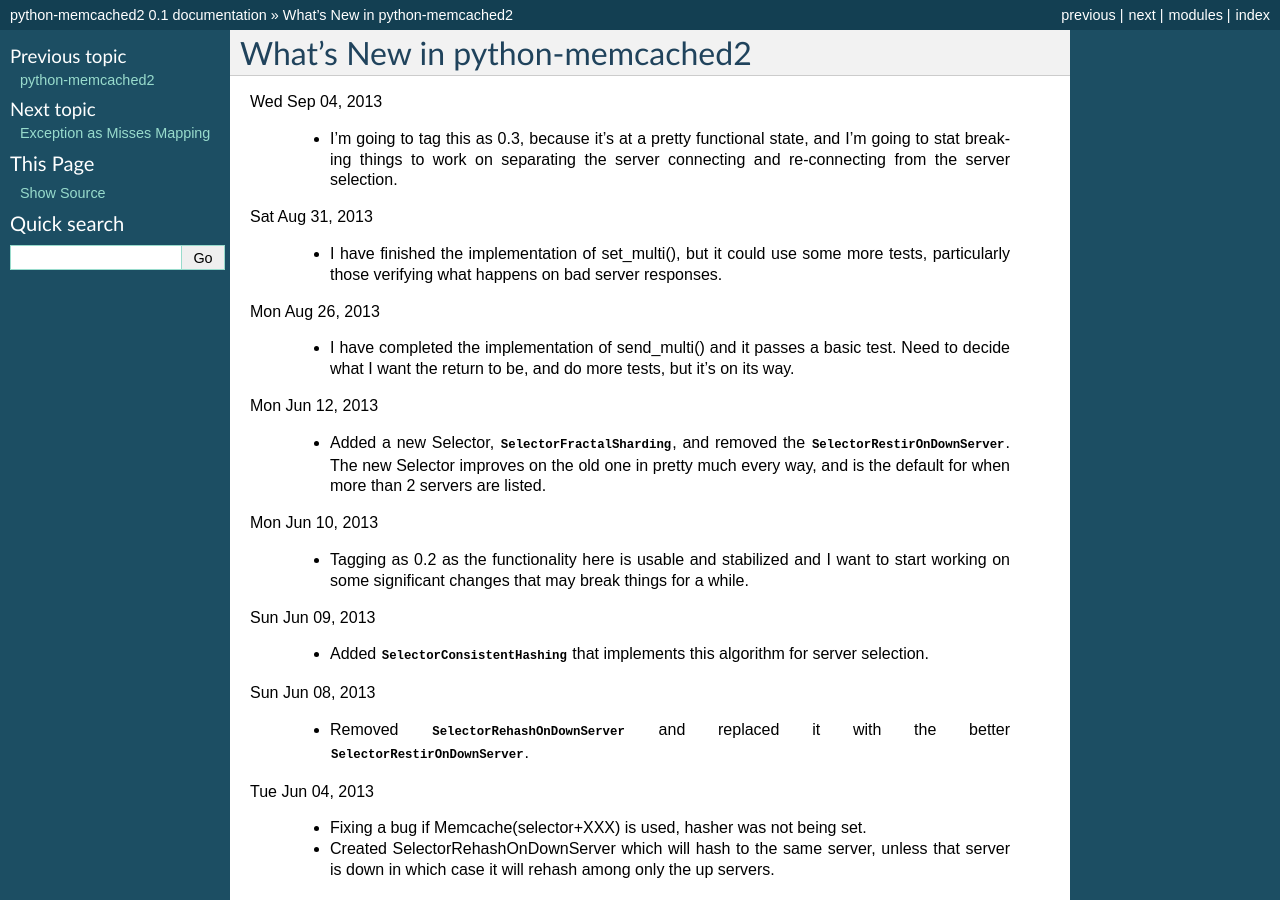
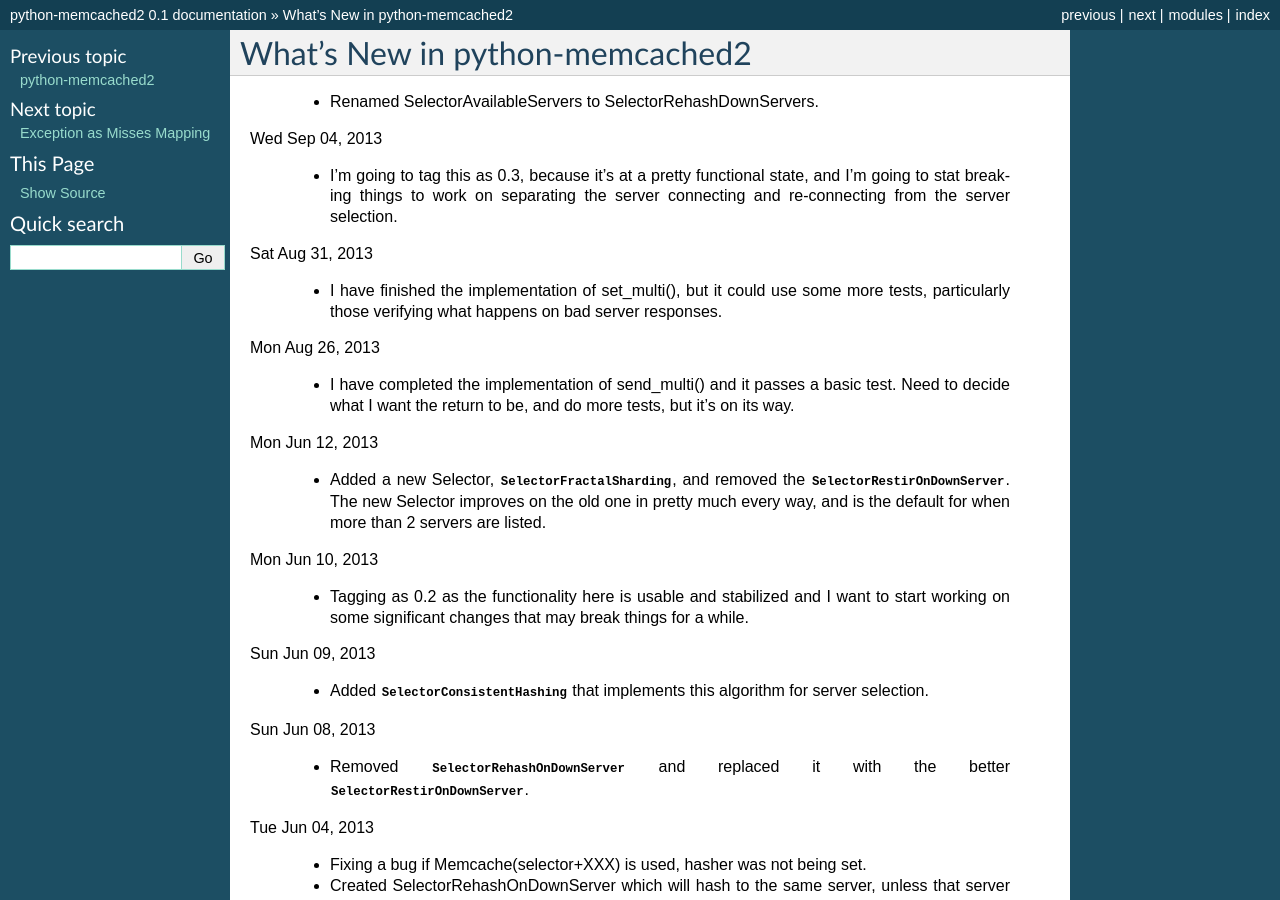
Before and after one commit to linsomniac/python-memcached2, a Sphinx documentation site: the page built from docs/whatsnew.rst, in a window 1280 px wide and 900 px high. Built offline with Sphinx 7.4.7, drawn with Linux system fonts in a browser that asks for light colours.

Commit message:
Completing renaming SelectorAvailableServers.

```diff
--- a/docs/whatsnew.rst
+++ b/docs/whatsnew.rst
@@ -1,5 +1,7 @@
 What's New in python-memcached2
 *******************************
+
+  * Renamed SelectorAvailableServers to SelectorRehashDownServers.
 
 Wed Sep 04, 2013
 
--- a/memcached2.py
+++ b/memcached2.py
@@ -603,7 +603,7 @@ class SelectorBase:
 
     This is an abstract base class, here largely for documentation purposes.
     Selector sub-classes such as :py:class:`~memcached2.SelectorFirst` and
-    :py:class:`~memcached2.SelectorAvailableServers`, implement a `select`
+    :py:class:`~memcached2.SelectorRehashDownServers`, implement a `select`
     method which does all the work.
 
     See :py:func:`~memcached2.SelectorBase.select` for details of implementing
@@ -842,7 +842,7 @@ class Memcache:
             implements the server selector logic.  If not specified, the
             default is used.  The default is to use
             :py:class:`~memcached2.SelectorFirst` if only one server is
-            specified, and :py:class:`~memcached2.SelectorAvailableServers`
+            specified, and :py:class:`~memcached2.SelectorRehashDownServers`
             if multiple servers are given.
         :type selector: "Selector" class object.
         :param hasher: (None) A "Hash" object which takes a key and returns
@@ -876,7 +876,7 @@ class Memcache:
             if len(self.servers) < 2:
                 self.selector = SelectorFirst()
             elif len(self.servers) == 2:
-                self.selector = SelectorAvailableServers()
+                self.selector = SelectorRehashDownServers()
             else:
                 self.selector = SelectorFractalSharding()
 
```
Also changed, not shown: docs/selectorclass.rst (+7 -1 lines), 1 other file.
